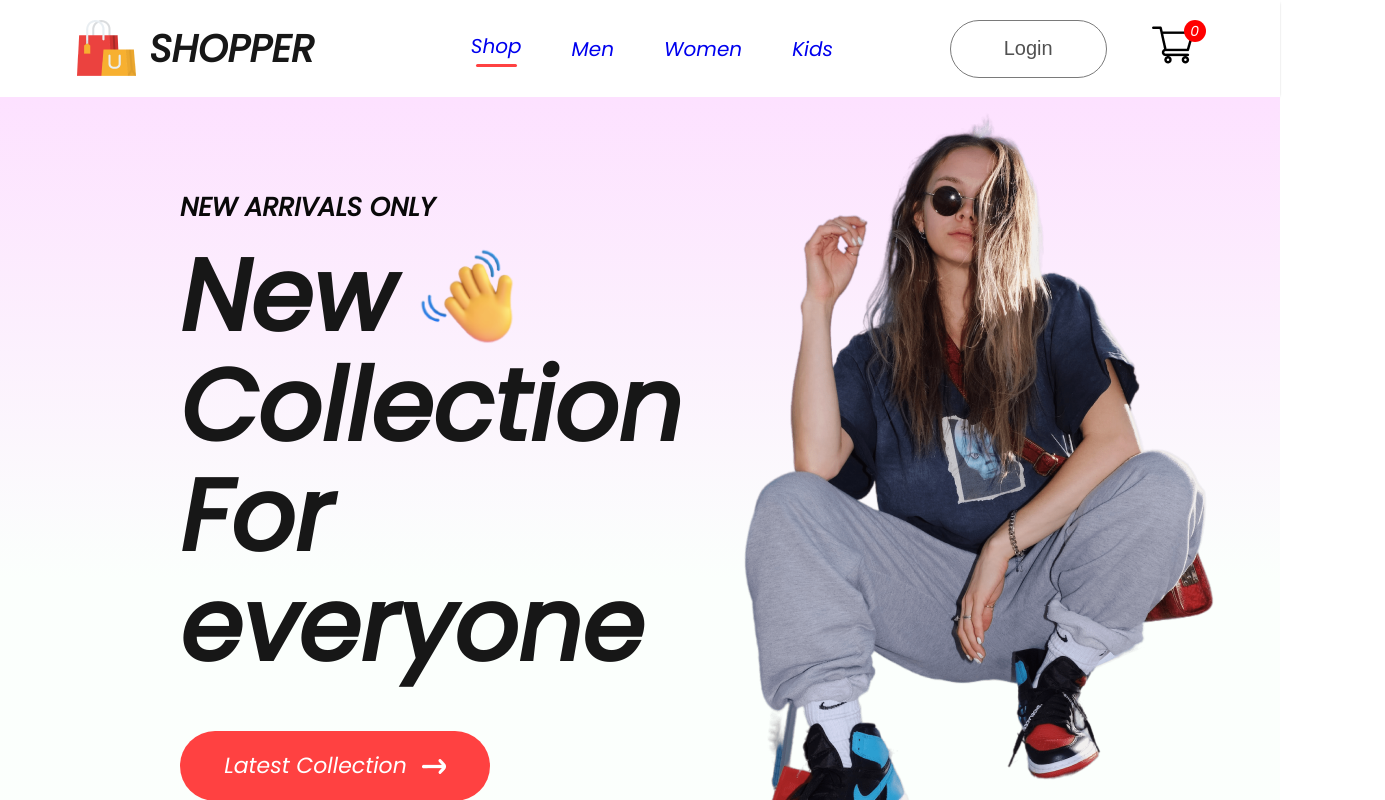
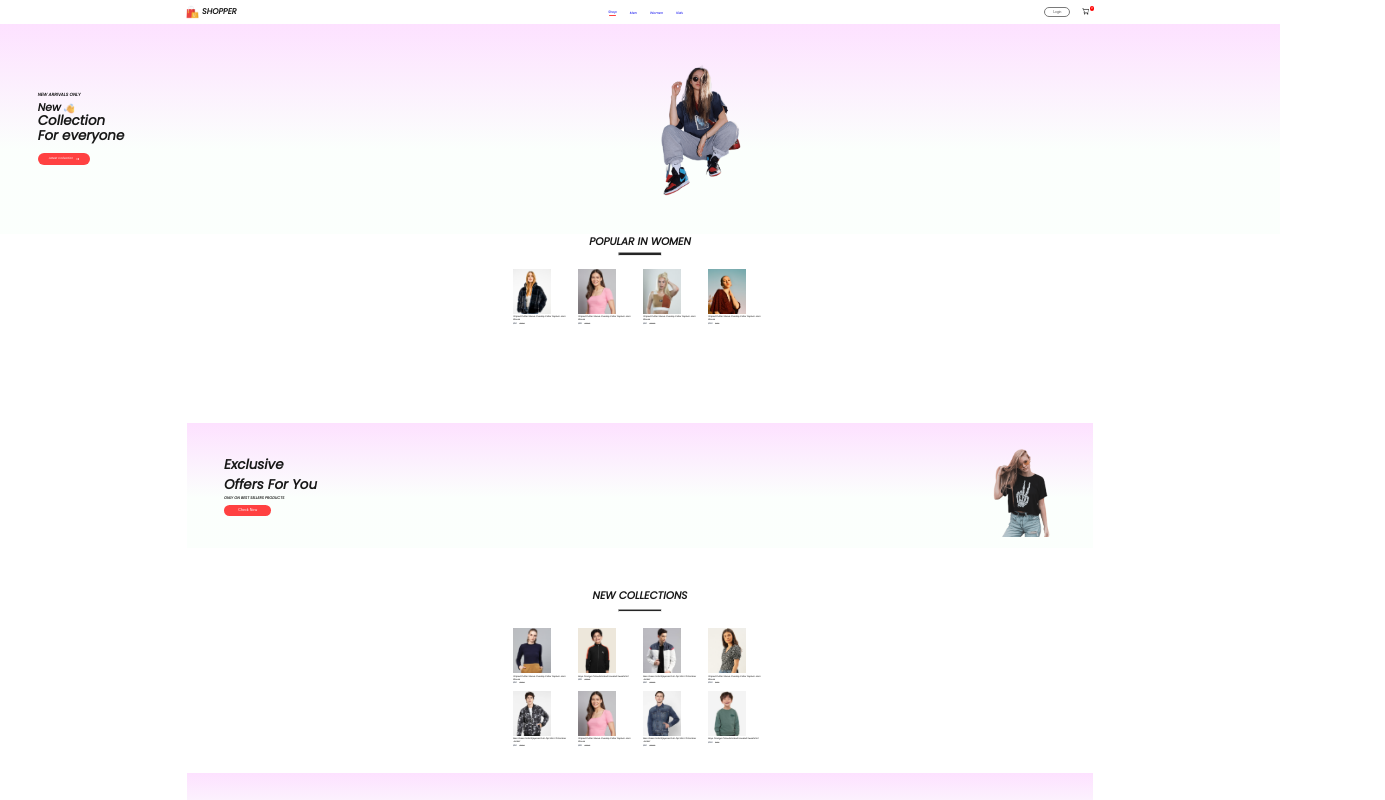
Before and after one commit to Rushikeshsasamkar/Shopper-front-end, a React (Create React App) app: page / in a window 1280 px wide. Shown: the top 800 px of the page, 1385 px wide, since content can reach past the window. Built offline with nearby package versions, Linux system fonts and the light colour scheme.

Commit message:
manage css

```diff
--- a/src/index.css
+++ b/src/index.css
@@ -1,5 +1,6 @@
-*{
+* {
   margin: 0;
+  zoom: 0.8;
 }
 
 body {
```
